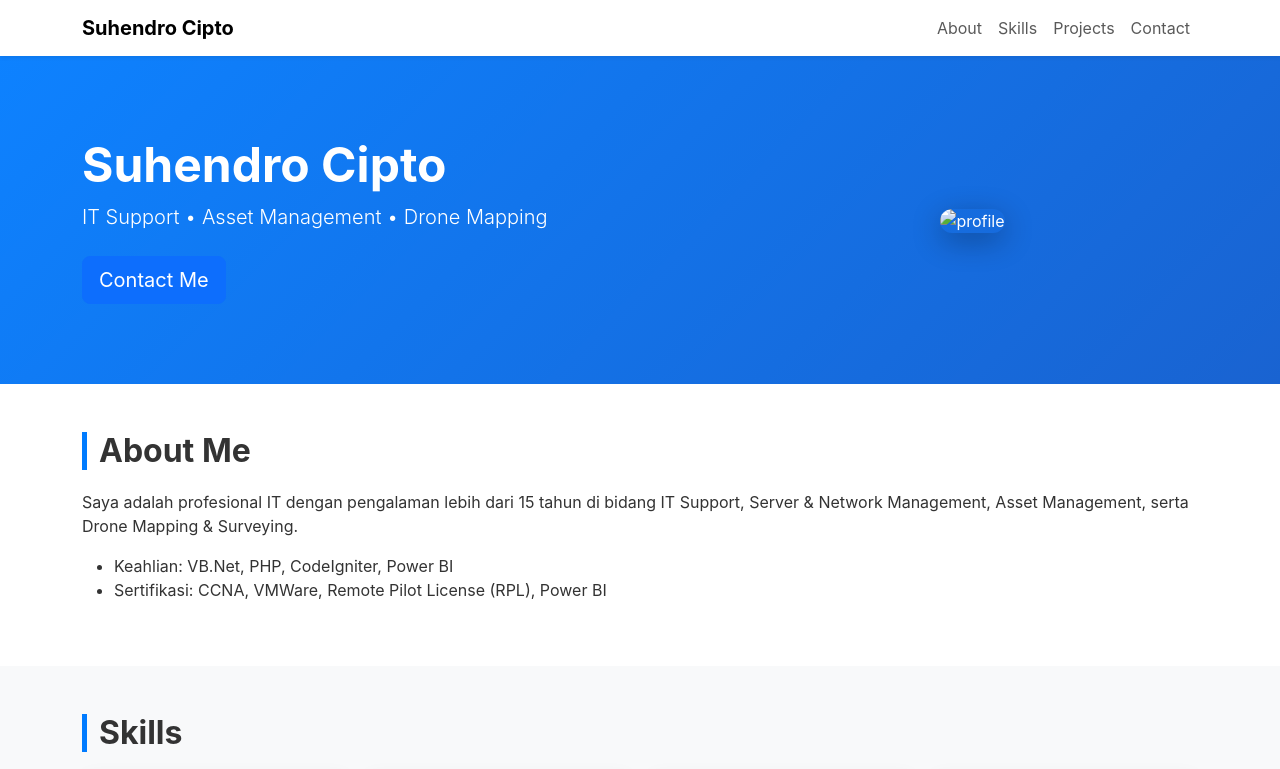
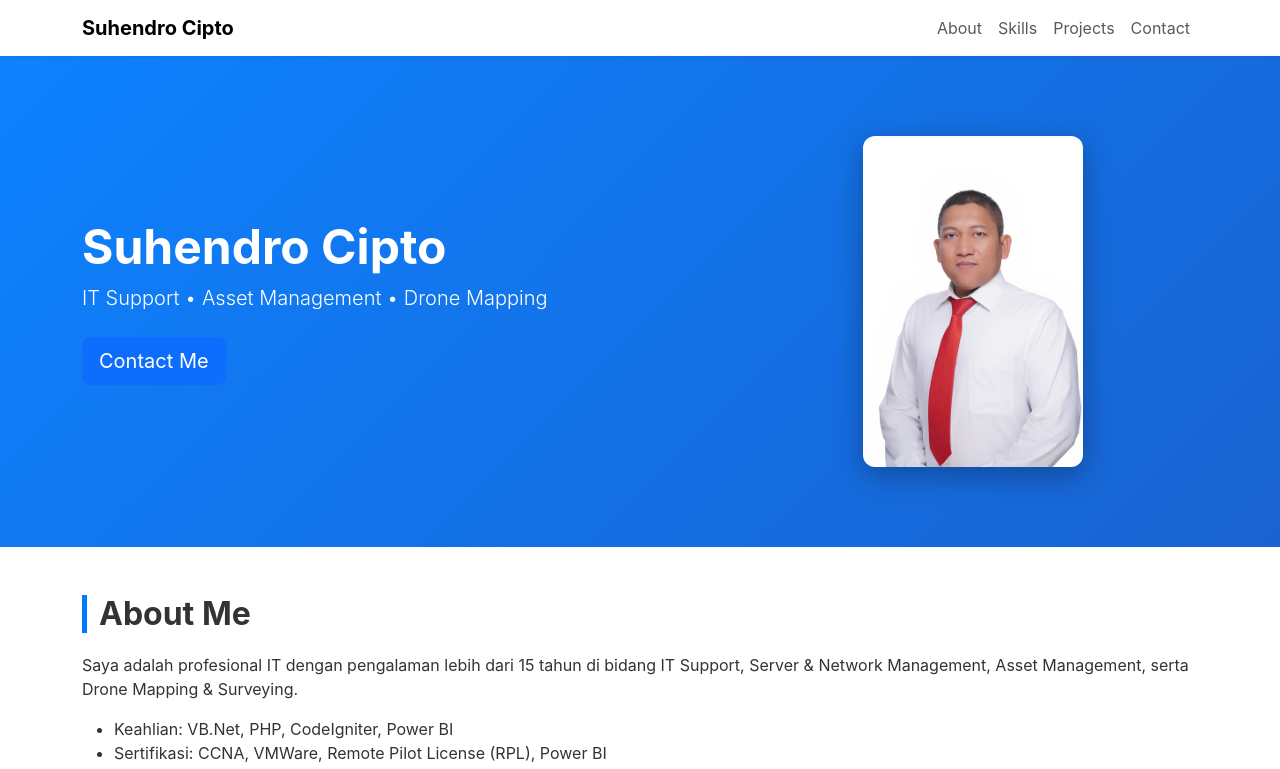
Before and after one commit to HendroSI/hendrosi.github.io, a plain HTML site: page index.html in a window 1280 px wide. Shown: the top 769 px of the page. Drawn offline with nearby package versions, Linux system fonts and the light colour scheme.

Commit message:
Fix HTML encoding issues in index.html

```diff
--- a/index.html
+++ b/index.html
@@ -34,7 +34,7 @@
         <a href="#contact" class="btn btn-primary btn-lg">Contact Me</a>
       </div>
       <div class="col-md-5 d-none d-md-block text-center">
-        <img src=""assets2/img/SUHENDRO.jpg" alt="profile" class="img-fluid profile-img">
+        <img src="assets2/img/SUHENDRO.jpg" alt="profile" class="img-fluid profile-img">
       </div>
     </div>
   </div>
```
